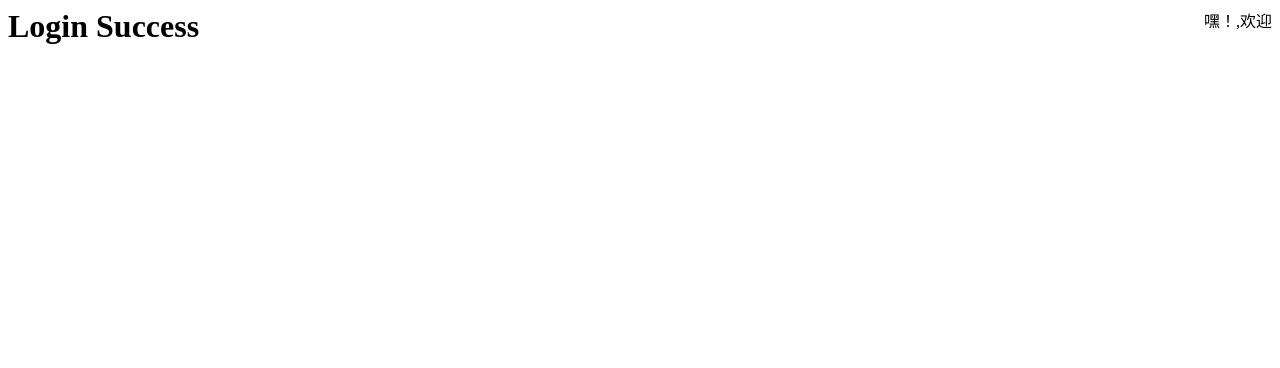
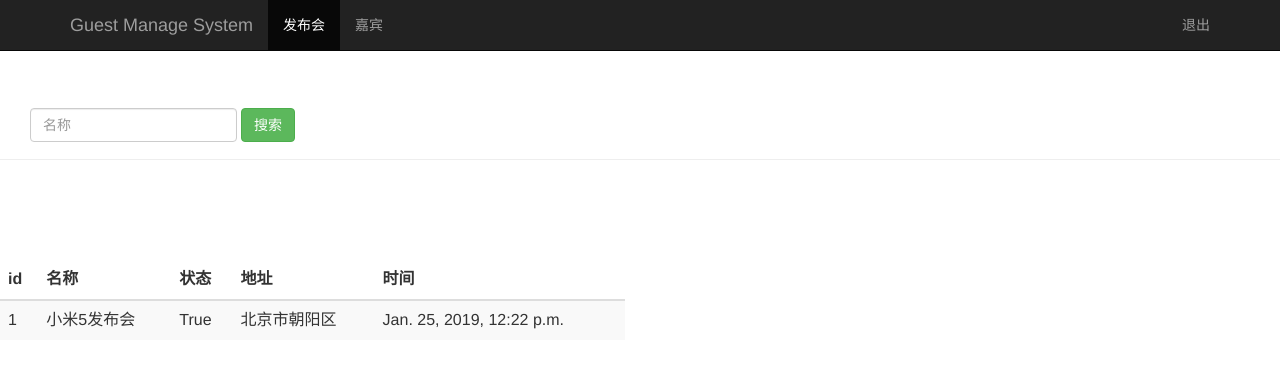
Before and after one commit to Hoobo0714/guest, a Django app: page /event_manage/ in a window 1280 px wide. Shown: the top 368 px of the page. Run offline with Django 3.2, Linux system fonts and the light colour scheme; a user stored in the database is signed in; data comes from the database, SQL or seed files in the repository; some libraries are stand-ins or nearby versions.

Commit message:
add templates

```diff
--- a/guest/settings.py
+++ b/guest/settings.py
@@ -38,6 +38,7 @@ INSTALLED_APPS = [
     'django.contrib.messages',
     'django.contrib.staticfiles',
     'sign',
+    'bootstrap3',
 ]
 
 MIDDLEWARE = [
--- a/guest/urls.py
+++ b/guest/urls.py
@@ -22,4 +22,7 @@ urlpatterns = [
     path('index/',views.index),
     path('login_action/',views.login_action),
     path('event_manage/',views.event_manage),
+    path('search_name/',views.search_name),
+    path('guest_manage/',views.guest_manage),
+    path('search_realname/',views.search_realname),
 ]
--- a/sign/templates/event_manage.html
+++ b/sign/templates/event_manage.html
@@ -1,11 +1,65 @@
-<html>
+<html lang="zh-CN">
     <head>
+        {% load bootstrap3 %}
+        {% bootstrap_css %}
+        {% bootstrap_javascript %}
         <title>Event Manage Page</title>
     </head>
-    <body>
-        <div style="float:right">
-            <a >嘿！{{ user }},欢迎</a>
+    <body role="document">
+
+        <!--导航栏-->
+        <nav class="navbar navbar-inverse navbar-fixed-top">
+            <div class="container">
+                <div class="navbar-header">
+                    <a class="navbar-brand" href="/enent_manage/">Guest Manage System</a>
+                </div>
+                <div id="navbar" class="collapse navbar-collapse">
+                    <ul class="nav navbar-nav">
+                        <li class="active"><a href="#">发布会</a></li>
+                        <li><a href="/guest_manage/">嘉宾</a></li>
+                    </ul>
+                    <ul class="nav navbar-nav navbar-right">
+                        <li><a href="#">{{ user }}</a></li>
+                        <li><a href="/logout/">退出</a></li>
+                    </ul>
+                </div>
+            </div>
+        </nav>
+
+
+        <!--发布会搜索列表-->
+        <div class="page-header" style="padding-top: 60px">
+            <div id="navbar" class="navbar-collapse collapse">
+                <form class="navbar-form" method="get" action="/search_realname/">
+                    <div class="form-group">
+                        <input name="name" type="text" placeholder="名称" class="form-control">
+                    </div>
+                    <button type="submit" class="btn btn-success">搜索</button>
+                </form>
+            </div>
         </div>
-        <h1>Login Success</h1>
+        <!--发布会列表-->
+        <div class="row" style="padding-top: 80px">
+            <div class="col-md-6">
+                <table class="table table-striped">
+                    <thead>
+                        <tr>
+                            <th>id</th><th>名称</th><th>状态</th><th>地址</th><th>时间</th>
+                        </tr>
+                    </thead>
+                    <tbody>
+                        {% for event in events %}
+                            <tr>
+                                <td>{{ event.id }}</td>
+                                <td>{{ event.name }}</td>
+                                <td>{{ event.status }}</td>
+                                <td>{{ event.address }}</td>
+                                <td>{{ event.start_time }}</td>
+                            </tr>
+                        {% endfor %}
+                    </tbody>
+                </table>
+            </div>
+        </div>
     </body>
 </html>
--- a/sign/views.py
+++ b/sign/views.py
@@ -2,6 +2,8 @@ from django.shortcuts import render
 from django.http import HttpResponse,HttpResponseRedirect
 from django.contrib import auth
 from django.contrib.auth.decorators import login_required
+from sign.models import Event,Guest
+from django.core.paginator import Paginator,EmptyPage,PageNotAnInteger
 # Create your views here.
 
 def index(request):
@@ -26,5 +28,39 @@ def login_action(request):
 @login_required
 def event_manage(request):
     #username = request.COOKIES.get('user','')
+    event_list = Event.objects.all()
     username = request.session.get('user','')
-    return render(request,'event_manage.html',{'user':username})
+    return render(request,'event_manage.html',{'user':username,'events':event_list})
+
+#发布会搜索
+@login_required
+def search_name(request):
+    username = request.session.get('user','')
+    search_name = request.GET.get('name','')
+    event_list = Event.objects.filter(name__contains=search_name)
+    return render(request,'event_manage.html',{'user':username,'events':event_list})
+
+#嘉宾管理
+@login_required
+def guest_manage(request):
+    username = request.session.get('user','')
+    guest_list = Guest.objects.all()
+    paginator = Paginator(guest_list,2)
+    page = request.GET.get('page')
+    try:
+        contacts =paginator.page(page)
+    except PageNotAnInteger:
+        #if page is not an integer,deliver first page
+        contacts = paginator.page(1)
+    except EmptyPage:
+        #if page is out of range,deliver last page of results
+        contacts = paginator.page(paginator.num_pages)
+    return render(request,'guest_manage.html',{'user':username,"guests":contacts})
+
+#嘉宾搜索
+@login_required
+def search_realname(request):
+    username = request.session.get('user','')
+    search_realname = request.GET.get('name','')
+    guest_list =Guest.objects.filter(realname__contains=search_realname)
+    return render(request,'guest_manage.html',{'user':username,'guests':guest_list})
```
Also changed, not shown: sign/templates/guest_manage.html (added, +82 -0 lines).
